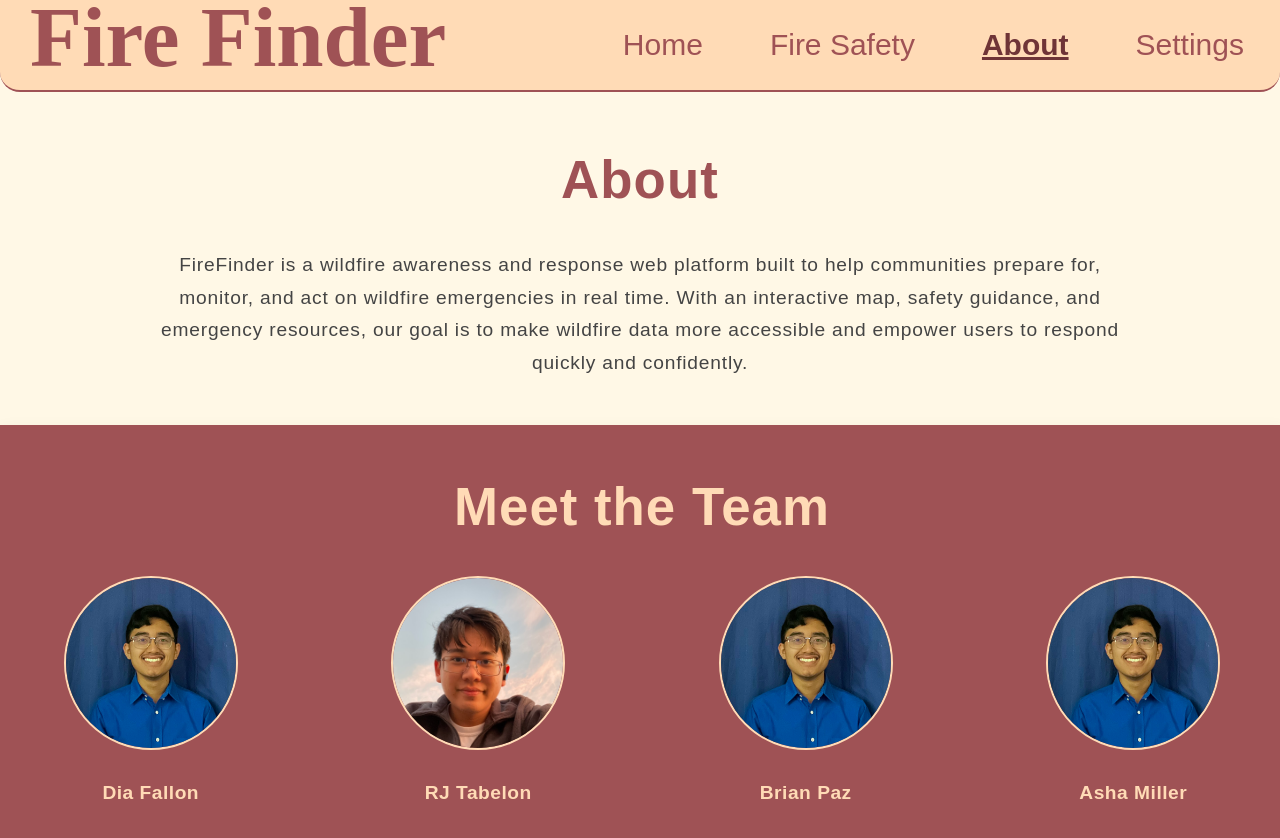
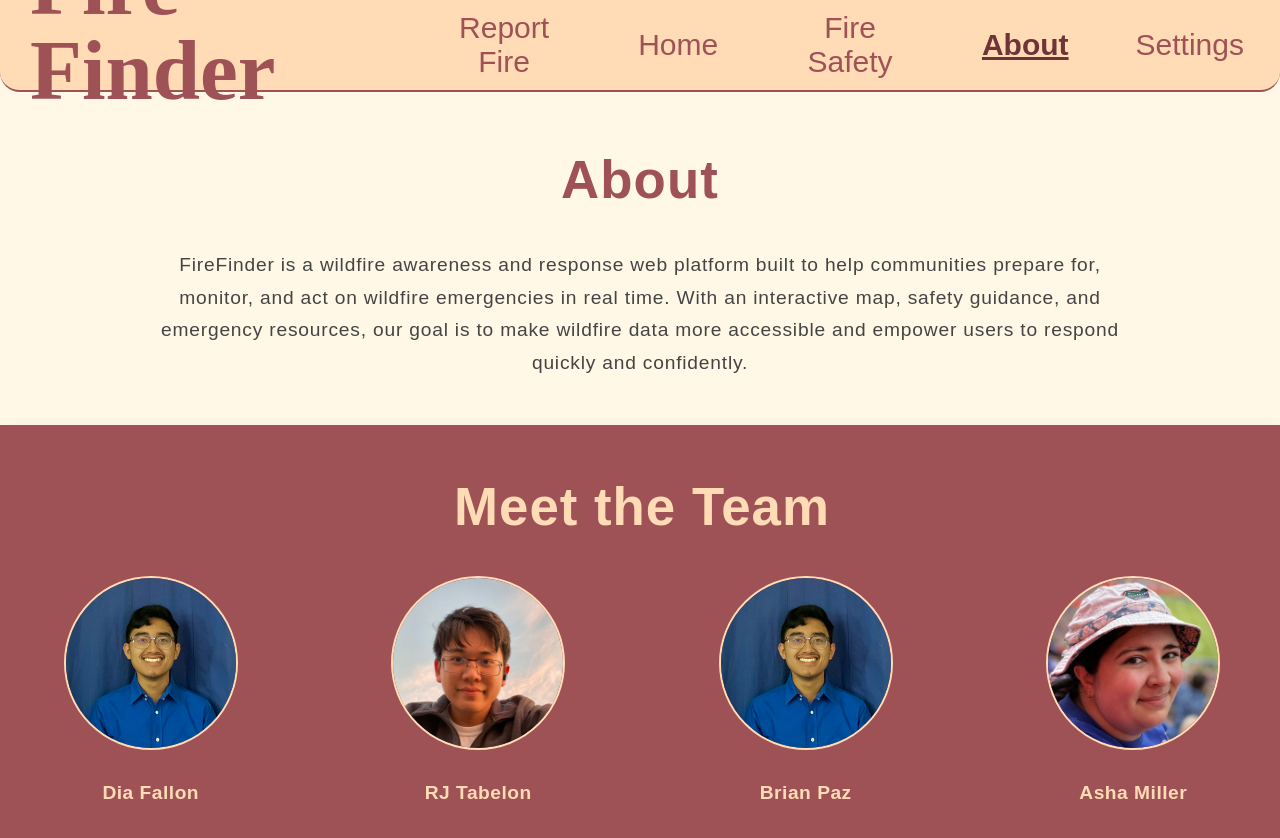
Before and after one commit to RJ-Tabelon/Fire-Finder, a React (Vite) app in the folder frontend/: page /about in a window 1280 px wide. Shown: the top 838 px of the page. Built offline with nearby package versions, Linux system fonts and the light colour scheme; no server answers; a web font is replaced by a local one.

Commit message:
Added Report Fire button to header and profile picture to About

```diff
--- a/frontend/src/components/Header.jsx
+++ b/frontend/src/components/Header.jsx
@@ -20,6 +20,7 @@ const Header = () => {
       <div className="header-container"> {/* Inner container with layout */}
         <h1>Fire Finder</h1> {/* App name */}
         <nav className="nav-buttons"> {/* Navigation buttons */}
+          <button onClick={() => navigate('/report')} className={location.pathname === '/report' ? 'active-nav' : ''} >Report Fire</button>
           <button onClick={() => navigate('/map')} className={location.pathname === '/map' ? 'active-nav' : ''} >Home</button>
           <button onClick={() => navigate('/firesafety')} className={location.pathname === '/firesafety' ? 'active-nav' : ''} >Fire Safety</button>
           <button onClick={() => navigate('/about')} className={location.pathname === '/about' ? 'active-nav' : ''} >About</button>
--- a/frontend/src/pages/AboutPage.jsx
+++ b/frontend/src/pages/AboutPage.jsx
@@ -12,6 +12,7 @@ import { useBodyScroll } from '../hooks/useBodyScroll';
 import '../styles/about.css';
 import brianImage from '../assets/Brian.jpeg';
 import rjImage from '../assets/RJ.jpeg';
+import ashaImage from '../assets/Asha.jpeg'
 
 function AboutPage() {
   useEffect(() => {
@@ -23,7 +24,7 @@ function AboutPage() {
     { name: 'Dia Fallon', image: brianImage },
     { name: 'RJ Tabelon', image: rjImage },
     { name: 'Brian Paz', image: brianImage },
-    { name: 'Asha Miller', image: brianImage }
+    { name: 'Asha Miller', image: ashaImage }
   ];
 
   useBodyScroll(true);
```
Also changed, not shown: frontend/src/assets/Asha.jpeg (added).
